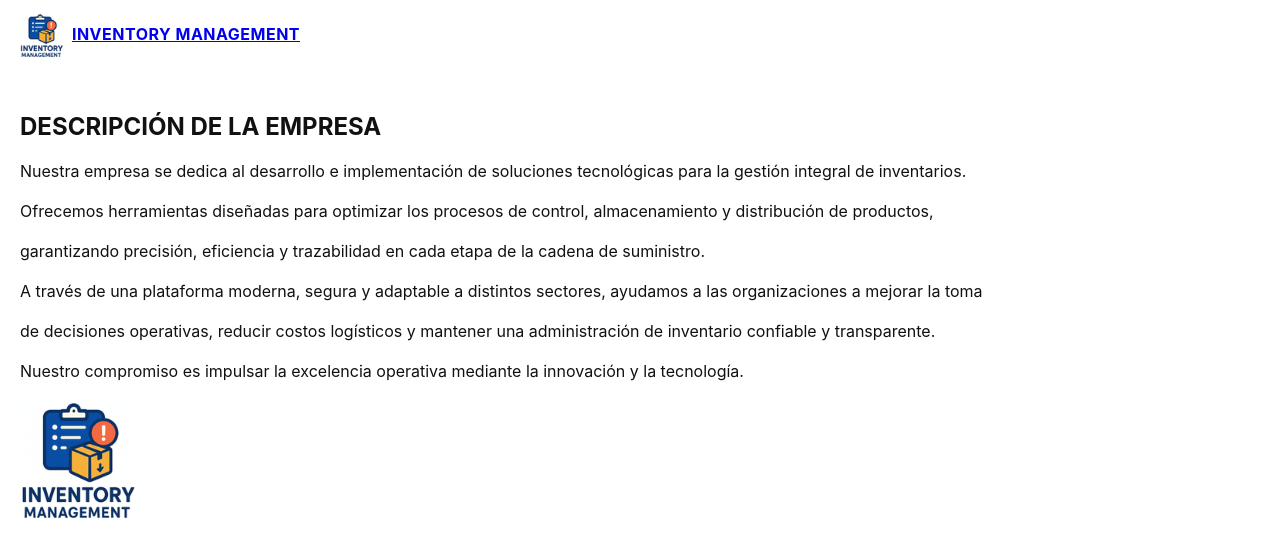
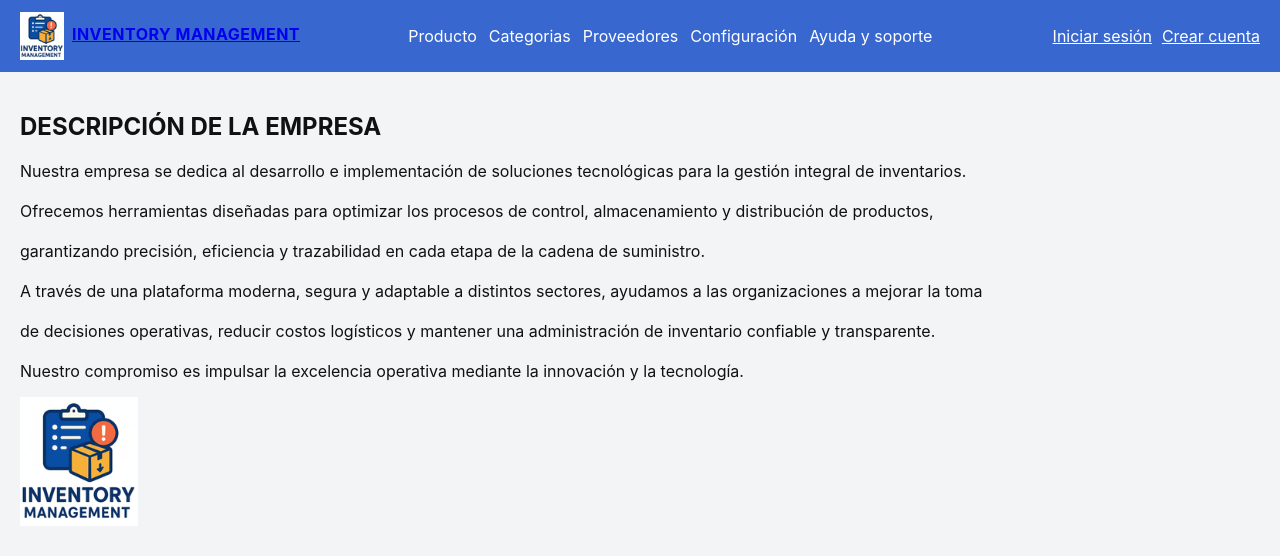
Before and after one commit to mcvera03/inventory-app-react, a React (Vite) app: page / in a window 1280 px wide. Shown: the top 556 px of the page. Built offline with nearby package versions, Linux system fonts and the light colour scheme; no server answers.

Commit message:
Update index.css

```diff
--- a/src/index.css
+++ b/src/index.css
@@ -1,7 +1,7 @@
 :root{
-  --primary:#3867CF;
-  --muted:#ffffff; /* Fondo blanco */
-  --card:#ffffff;
+  --primary:#3867CF;
+  --muted:#f3f4f6;
+  --card:#ffffff;
 }
 *{box-sizing:border-box}
 body{font-family:Inter, Arial, sans-serif;margin:0;background:var(--muted);color:#111}
```
